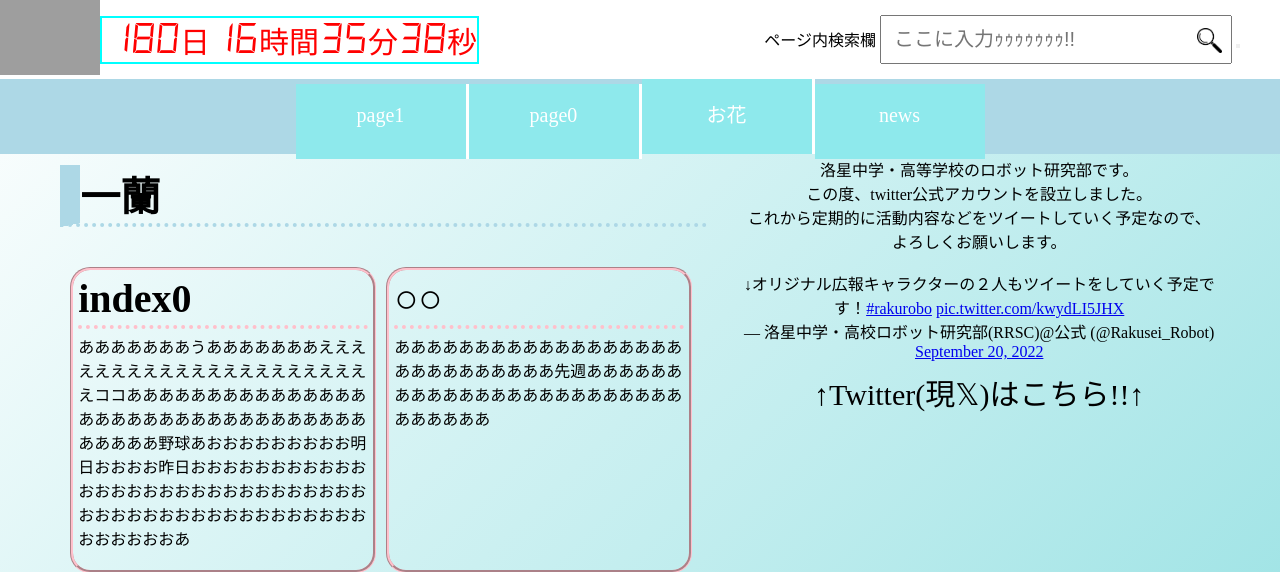
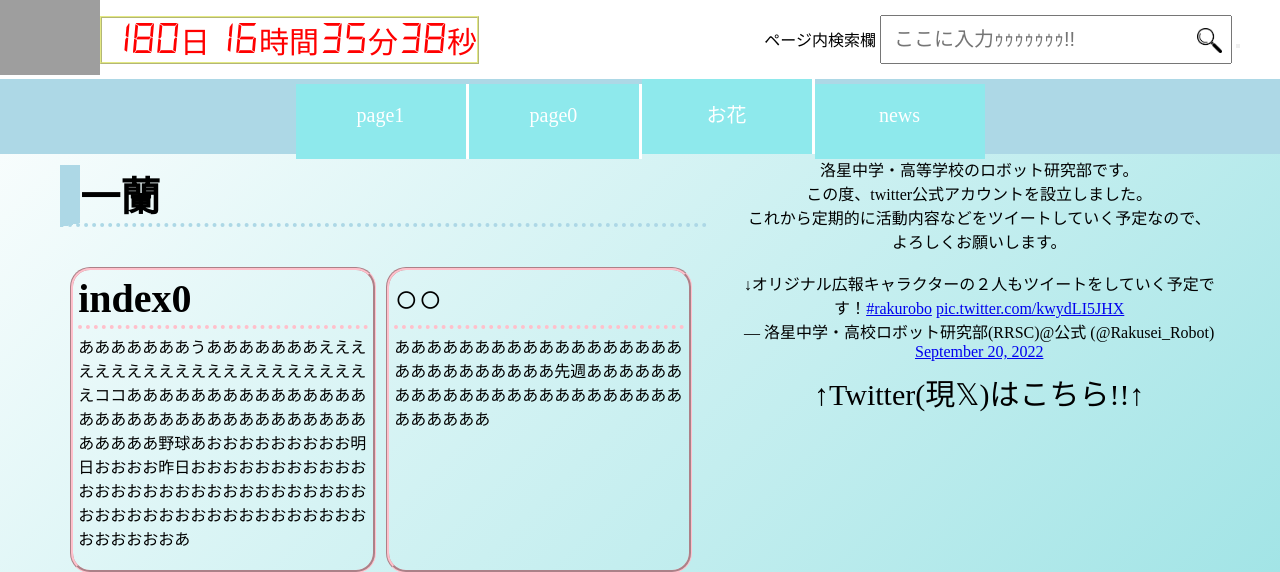
Before and after one commit to ramune64/web_rakusei_fes, a PHP site: page /index.php in a window 1280 px wide. Shown: the top 572 px of the page. Run offline with PHP 8.4, Linux system fonts and the light colour scheme; some libraries are stand-ins or nearby versions; grey boxes are pictures that could not be loaded.

Commit message:
border ridge

```diff
--- a/style.css
+++ b/style.css
@@ -106,7 +106,8 @@ header{
 .counter{
     font-family: "7seg";
     padding:2px 0px -20px 0px;
-    border:2px solid aqua;
+    /* border:2px solid aqua; */
+    border: 2px ridge rgba(211, 220, 50, .6);
     color: red;
     margin: auto 0px;
     font-size: 30px;
```
